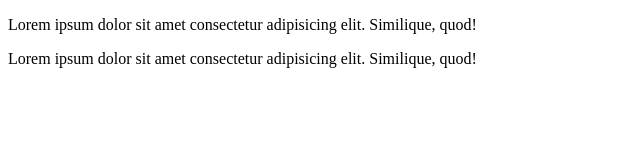
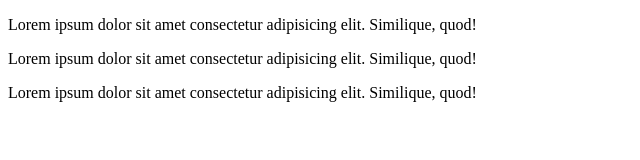
Before and after one commit to DayaOv/prueba-lpa2, a plain HTML site: page index.html in a window 1280 px wide. Shown: the whole page, without its empty margins (0-640 px from the left). Drawn offline with Linux system fonts and the light colour scheme.

Commit message:
agregar DIV contenedor 3

```diff
--- a/index.html
+++ b/index.html
@@ -20,6 +20,13 @@
 
         </div>
     </div>
+    <!--DIV CONTENEDOR 3-->
+    <div class="container">
+        <div class="row">
+            <p>Lorem ipsum dolor sit amet consectetur adipisicing elit. Similique, quod!</p>
+
+        </div>
+    </div>
 
 </body>
 </html>
```
